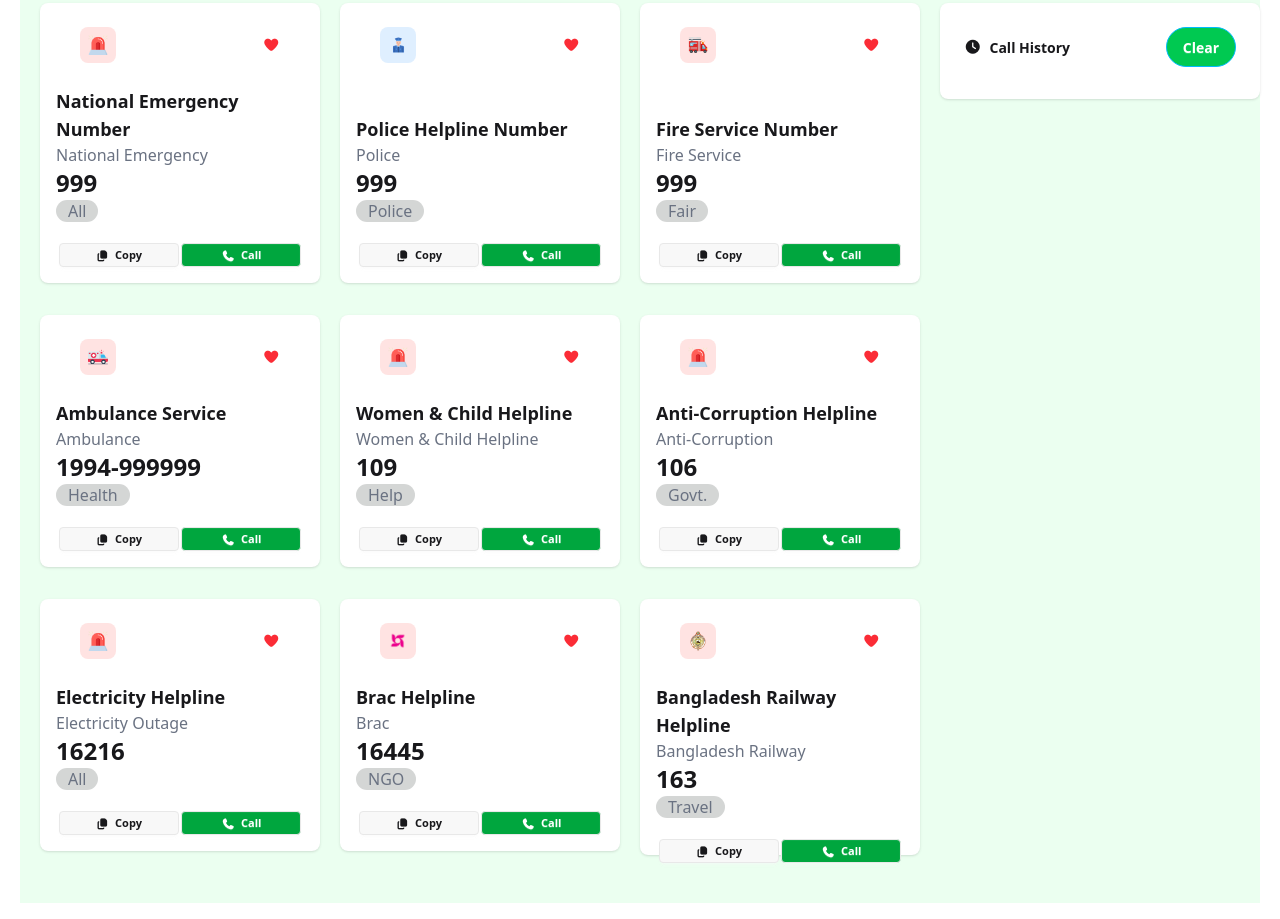
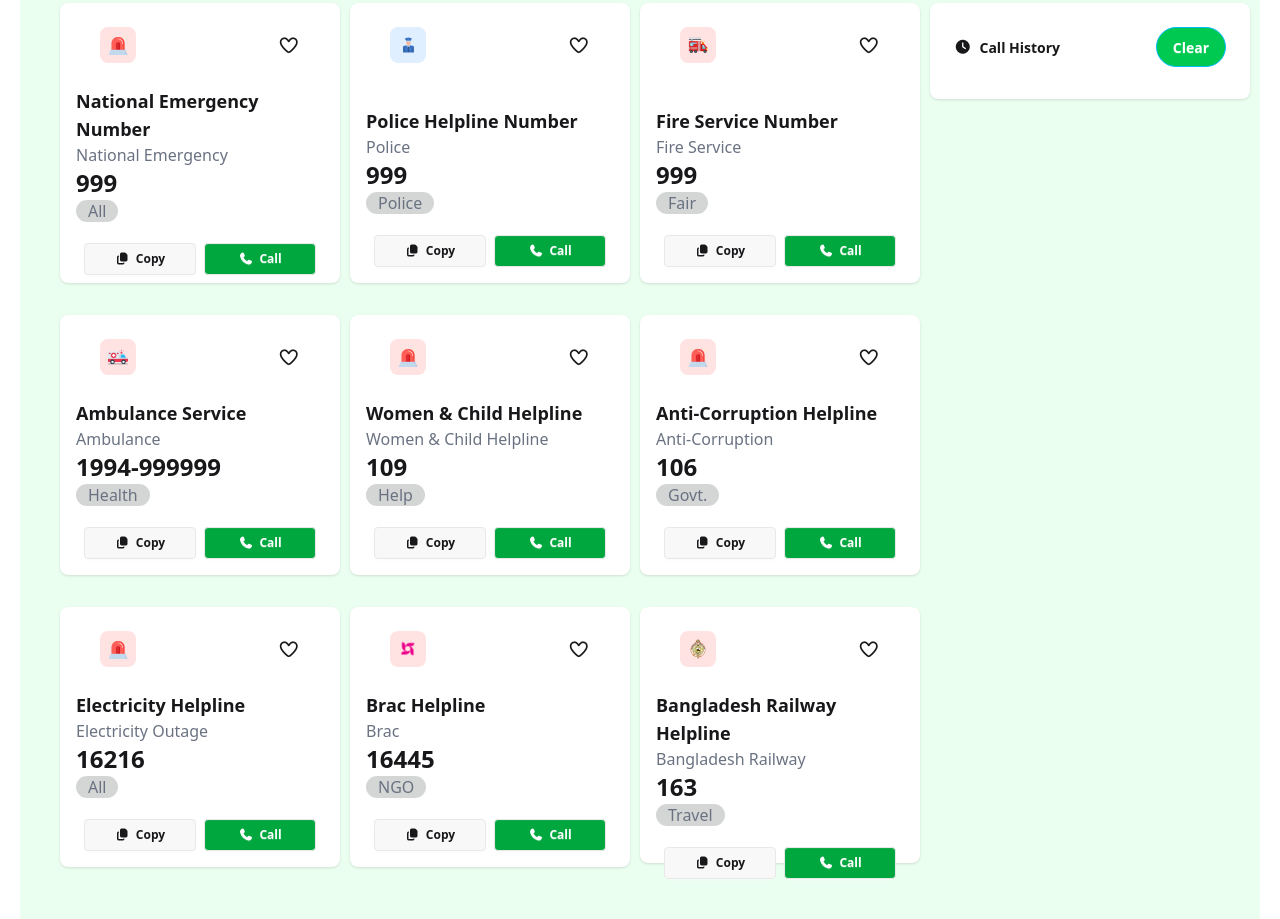
Before and after one commit to PHOYSAL/assignment-5, a plain HTML site: page index.html in a window 1280 px wide. Shown: the part 253-1172 px from the top of the page. Drawn offline with nearby package versions, Linux system fonts and the light colour scheme.

Commit message:
heart icon added

```diff
--- a/index.html
+++ b/index.html
@@ -17,7 +17,7 @@
 <body class="px-5">
     <header>
         <!-- navbar section  -->
-        <nav class="bg-white fixed top-0 left-0 w-full z-50 shadow-sm px-5">
+        <nav class="bg-white fixed top-0 left-0 w-full z-50 shadow-sm px-5 pb-5 md:pb-0">
             <div class="flex flex-col md:flex-row justify-between items-center">
                 <div class="flex items-center gap-2 p-2">
                     <img src="./assets/logo.png" alt="" class="w-10 h-10">
@@ -39,7 +39,7 @@
         </nav>
         <!-- hero section  -->
         <section class="bg-gradient-to-r from-[#013223] via-[#006747] to-[#013223]">
-            <div class="text-center pt-24 md:pt-20 pb-5  mt-5 md:mt-0">
+            <div class="text-center pt-28 md:pt-20 pb-5  mt-5 md:mt-0">
                 <img src="./assets/logo.png" alt="" class="mx-auto w-20">
                 <h2 class="text-2xl text-white font-bold">Emergency Service Directory</h2>
                 <p class="text-white">Government Emergency Services at Your Fingertip – A Project by Government of the
@@ -48,7 +48,7 @@
         </section>
     </header>
     <main class="bg-[#41FF6B1A]">
-        <section class="grid md:grid-cols-12 py-5 px-5">
+        <section class="grid md:grid-cols-12 py-5 px-10">
             <div id="card-container" class="md:col-span-9">
                 <div class="grid grid-cols-1 md:grid-cols-3 space-y-8">
                     <!-- card-1  -->
@@ -59,7 +59,8 @@
                                 <div class="bg-[#FFE3E2] p-2 rounded-lg">
                                     <img src="./assets/emergency.png" alt="" class="w-5 bg-[#FFE3E2">
                                 </div>
-                                <i class="fa-solid fa-heart text-red-500 heart-icon"></i>
+                                <!-- <i class="fa-solid fa-heart text-red-500 heart-icon"></i> -->
+                                <i class="fa-regular fa-heart heart-icon text-lg"></i>
                             </div>
                         </div>
                         <!-- text div  -->
@@ -70,8 +71,8 @@
                             <span class="text-gray-500 bg-[#D4D6D5] px-3 rounded-2xl">All</span>
                         </div>
                         <div class="flex justify-evenly items-center mt-5 ">
-                            <button class="btn btn-xs w-30"><i class="fa-solid fa-copy"></i>Copy</button>
-                            <button class="btn btn-xs w-30 bg-[#00a63e] text-white call-btn"><i
+                            <button class="btn btn-sm w-28"><i class="fa-solid fa-copy"></i>Copy</button>
+                            <button class="btn btn-sm w-28 bg-[#00a63e] text-white call-btn"><i
                                     class="fa-solid fa-phone"></i>Call</button>
                         </div>
                     </div>
@@ -83,7 +84,8 @@
                                 <div class="bg-[#dfefff] p-2 rounded-lg">
                                     <img src="./assets/police.png" alt="" class="w-5 bg-[#FFE3E2">
                                 </div>
-                                <i class="fa-solid fa-heart text-red-500 heart-icon"></i>
+                                <!-- <i class="fa-solid fa-heart text-red-500 heart-icon"></i> -->
+                                 <i class="fa-regular fa-heart heart-icon text-lg"></i>
                             </div>
                         </div>
                         <!-- text div  -->
@@ -94,8 +96,8 @@
                             <span class="text-gray-500 bg-[#D4D6D5] px-3 rounded-2xl">Police</span>
                         </div>
                         <div class="flex justify-evenly items-center mt-5">
-                            <button class="btn btn-xs w-30"><i class="fa-solid fa-copy"></i>Copy</button>
-                            <button class="btn btn-xs w-30 bg-[#00a63e] text-white call-btn"><i
+                            <button class="btn btn-sm w-28"><i class="fa-solid fa-copy"></i>Copy</button>
+                            <button class="btn btn-sm w-28 bg-[#00a63e] text-white call-btn"><i
                                     class="fa-solid fa-phone"></i>Call</button>
                         </div>
                     </div>
@@ -107,7 +109,8 @@
                                 <div class="bg-[#FFE3E2] p-2 rounded-lg">
                                     <img src="./assets/fire-service.png" alt="" class="w-5 bg-[#FFE3E2">
                                 </div>
-                                <i class="fa-solid fa-heart text-red-500 heart-icon"></i>
+                                <!-- <i class="fa-solid fa-heart text-red-500 heart-icon"></i> -->
+                                 <i class="fa-regular fa-heart heart-icon text-lg"></i>
                             </div>
                         </div>
                         <!-- text div  -->
@@ -118,8 +121,8 @@
                             <span class="text-gray-500 bg-[#D4D6D5] px-3 rounded-2xl">Fair</span>
                         </div>
                         <div class="flex justify-evenly items-center mt-5">
-                            <button class="btn btn-xs w-30"><i class="fa-solid fa-copy"></i>Copy</button>
-                            <button class="btn btn-xs w-30 bg-[#00a63e] text-white call-btn"><i
+                            <button class="btn btn-sm w-28"><i class="fa-solid fa-copy"></i>Copy</button>
+                            <button class="btn btn-sm w-28 bg-[#00a63e] text-white call-btn"><i
                                     class="fa-solid fa-phone"></i>Call</button>
                         </div>
                     </div>
@@ -131,7 +134,8 @@
                                 <div class="bg-[#FFE3E2] p-2 rounded-lg">
                                     <img src="./assets/ambulance.png" alt="" class="w-5 bg-[#FFE3E2">
                                 </div>
-                                <i class="fa-solid fa-heart text-red-500 heart-icon"></i>
+                                <!-- <i class="fa-solid fa-heart text-red-500 heart-icon"></i> -->
+                                 <i class="fa-regular fa-heart heart-icon text-lg"></i>
                             </div>
                         </div>
                         <!-- text div  -->
@@ -142,8 +146,8 @@
                             <span class="text-gray-500 bg-[#D4D6D5] px-3 rounded-2xl">Health</span>
                         </div>
                         <div class="flex justify-evenly items-center mt-5">
-                            <button class="btn btn-xs w-30"><i class="fa-solid fa-copy"></i>Copy</button>
-                            <button class="btn btn-xs w-30 bg-[#00a63e] text-white call-btn"><i
+                            <button class="btn btn-sm w-28"><i class="fa-solid fa-copy"></i>Copy</button>
+                            <button class="btn btn-sm w-28 bg-[#00a63e] text-white call-btn"><i
                                     class="fa-solid fa-phone"></i>Call</button>
                         </div>
                     </div>
@@ -155,7 +159,8 @@
                                 <div class="bg-[#FFE3E2] p-2 rounded-lg">
                                     <img src="./assets/emergency.png" alt="" class="w-5 bg-[#FFE3E2">
                                 </div>
-                                <i class="fa-solid fa-heart text-red-500 heart-icon"></i>
+                                <!-- <i class="fa-solid fa-heart text-red-500 heart-icon"></i> -->
+                                 <i class="fa-regular fa-heart heart-icon text-lg"></i>
                             </div>
                         </div>
                         <!-- text div  -->
@@ -166,8 +171,8 @@
                             <span class="text-gray-500 bg-[#D4D6D5] px-3 rounded-2xl">Help</span>
                         </div>
                         <div class="flex justify-evenly items-center mt-5">
-                            <button class="btn btn-xs w-30"><i class="fa-solid fa-copy"></i>Copy</button>
-                            <button class="btn btn-xs w-30 bg-[#00a63e] text-white call-btn"><i
+                            <button class="btn btn-sm w-28"><i class="fa-solid fa-copy"></i>Copy</button>
+                            <button class="btn btn-sm w-28 bg-[#00a63e] text-white call-btn"><i
                                     class="fa-solid fa-phone"></i>Call</button>
                         </div>
                     </div>
@@ -179,7 +184,8 @@
                                 <div class="bg-[#FFE3E2] p-2 rounded-lg">
                                     <img src="./assets/emergency.png" alt="" class="w-5 bg-[#FFE3E2">
                                 </div>
-                                <i class="fa-solid fa-heart text-red-500 heart-icon"></i>
+                                <!-- <i class="fa-solid fa-heart text-red-500 heart-icon"></i> -->
+                                 <i class="fa-regular fa-heart heart-icon text-lg"></i>
                             </div>
                         </div>
                         <!-- text div  -->
@@ -190,8 +196,8 @@
                             <span class="text-gray-500 bg-[#D4D6D5] px-3 rounded-2xl">Govt.</span>
                         </div>
                         <div class="flex justify-evenly items-center mt-5">
-                            <button class="btn btn-xs w-30"><i class="fa-solid fa-copy"></i>Copy</button>
-                            <button class="btn btn-xs w-30 bg-[#00a63e] text-white call-btn"><i
+                            <button class="btn btn-sm w-28"><i class="fa-solid fa-copy"></i>Copy</button>
+                            <button class="btn btn-sm w-28 bg-[#00a63e] text-white call-btn"><i
                                     class="fa-solid fa-phone"></i>Call</button>
                         </div>
                     </div>
@@ -203,7 +209,8 @@
                                 <div class="bg-[#FFE3E2] p-2 rounded-lg">
                                     <img src="./assets/emergency.png" alt="" class="w-5 bg-[#FFE3E2">
                                 </div>
-                                <i class="fa-solid fa-heart text-red-500 heart-icon"></i>
+                                <!-- <i class="fa-solid fa-heart text-red-500 heart-icon"></i> -->
+                                 <i class="fa-regular fa-heart heart-icon text-lg"></i>
                             </div>
                         </div>
                         <!-- text div  -->
@@ -214,8 +221,8 @@
                             <span class="text-gray-500 bg-[#D4D6D5] px-3 rounded-2xl">All</span>
                         </div>
                         <div class="flex justify-evenly items-center mt-5">
-                            <button class="btn btn-xs w-30"><i class="fa-solid fa-copy"></i>Copy</button>
-                            <button class="btn btn-xs w-30 bg-[#00a63e] text-white call-btn"><i
+                            <button class="btn btn-sm w-28"><i class="fa-solid fa-copy"></i>Copy</button>
+                            <button class="btn btn-sm w-28 bg-[#00a63e] text-white call-btn"><i
                                     class="fa-solid fa-phone"></i>Call</button>
                         </div>
                     </div>
@@ -227,7 +234,8 @@
                                 <div class="bg-[#FFE3E2] p-2 rounded-lg">
                                     <img src="./assets/brac.png" alt="" class="w-5 bg-[#FFE3E2">
                                 </div>
-                                <i class="fa-solid fa-heart text-red-500 heart-icon"></i>
+                                <!-- <i class="fa-solid fa-heart text-red-500 heart-icon"></i> -->
+                                 <i class="fa-regular fa-heart heart-icon text-lg"></i>
                             </div>
                         </div>
                         <!-- text div  -->
@@ -238,8 +246,8 @@
                             <span class="text-gray-500 bg-[#D4D6D5] px-3 rounded-2xl">NGO</span>
                         </div>
                         <div class="flex justify-evenly items-center mt-5">
-                            <button class="btn btn-xs w-30"><i class="fa-solid fa-copy"></i>Copy</button>
-                            <button class="btn btn-xs w-30 bg-[#00a63e] text-white call-btn"><i
+                            <button class="btn btn-sm w-28"><i class="fa-solid fa-copy"></i>Copy</button>
+                            <button class="btn btn-sm w-28 bg-[#00a63e] text-white call-btn"><i
                                     class="fa-solid fa-phone"></i>Call</button>
                         </div>
                     </div>
@@ -251,7 +259,8 @@
                                 <div class="bg-[#FFE3E2] p-2 rounded-lg">
                                     <img src="./assets/Bangladesh-Railway.png" alt="" class="w-5 bg-[#FFE3E2">
                                 </div>
-                                <i class="fa-solid fa-heart text-red-500 heart-icon"></i>
+                                <!-- <i class="fa-solid fa-heart text-red-500 heart-icon"></i> -->
+                                 <i class="fa-regular fa-heart heart-icon text-lg"></i>
                             </div>
                         </div>
                         <!-- text div  -->
@@ -262,8 +271,8 @@
                             <span class="text-gray-500 bg-[#D4D6D5] px-3 rounded-2xl">Travel</span>
                         </div>
                         <div class="flex justify-evenly items-center mt-5">
-                            <button class="btn btn-xs w-30"><i class="fa-solid fa-copy"></i>Copy</button>
-                            <button class="btn btn-xs w-30 bg-[#00a63e] text-white call-btn"><i
+                            <button class="btn btn-sm w-28"><i class="fa-solid fa-copy"></i>Copy</button>
+                            <button class="btn btn-sm w-28 bg-[#00a63e] text-white call-btn"><i
                                     class="fa-solid fa-phone"></i>Call</button>
                         </div>
                     </div>
```
